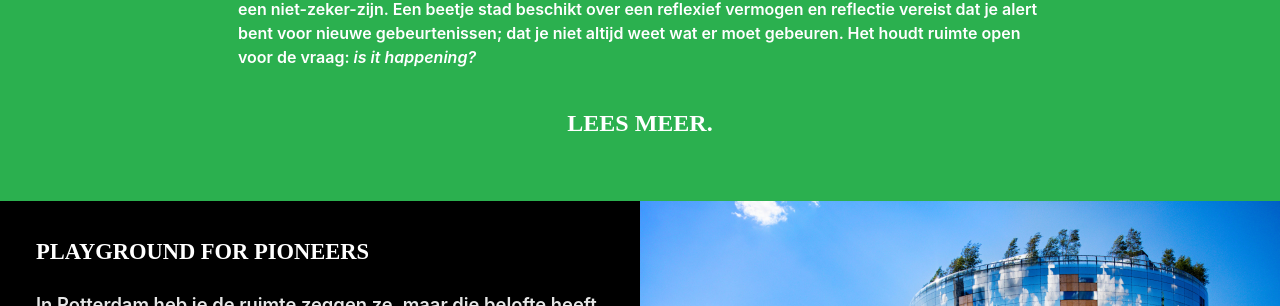
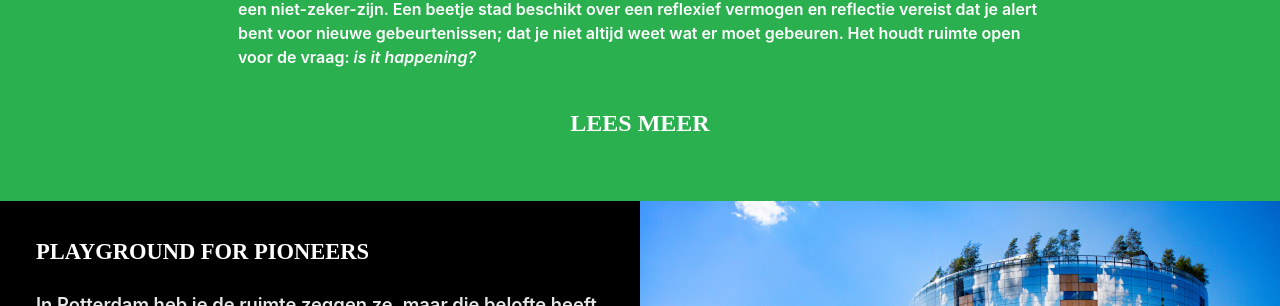
Before and after one commit to norealdirection/norealdirection.github.io, a Jekyll site: the page built from index.markdown, in a window 1280 px wide and 900 px high, scrolled down 882 px. Shown: the part 150-456 px from the top of the window. Built offline with Jekyll 4.4.1, drawn with Linux system fonts in a browser that asks for light colours.

Commit message:
Update index.markdown

```diff
--- a/index.markdown
+++ b/index.markdown
@@ -13,5 +13,5 @@ subtitle: |
 **IS IT HAPPENING?** is het stadsmerk van de onzekerheid. Dat die onzekerheid groeiende is impliceert een toenemende onmogelijkheid om de stad te maken. Onzekerheid is echter ook een kwestie van twijfel; een niet-zeker-zijn. Een beetje stad beschikt over een reflexief vermogen en reflectie vereist dat je alert bent voor nieuwe gebeurtenissen; dat je niet altijd weet wat er moet gebeuren. Het houdt ruimte open voor de vraag: _is it happening?_
 
 <div class ="intro">
-	<a href="https://norealdirection.github.io/about/" class="intro-link"><p>Lees meer.</p></a>
+	<a href="https://norealdirection.github.io/about/" class="intro-link"><p>Lees meer</p></a>
 </div>
```
